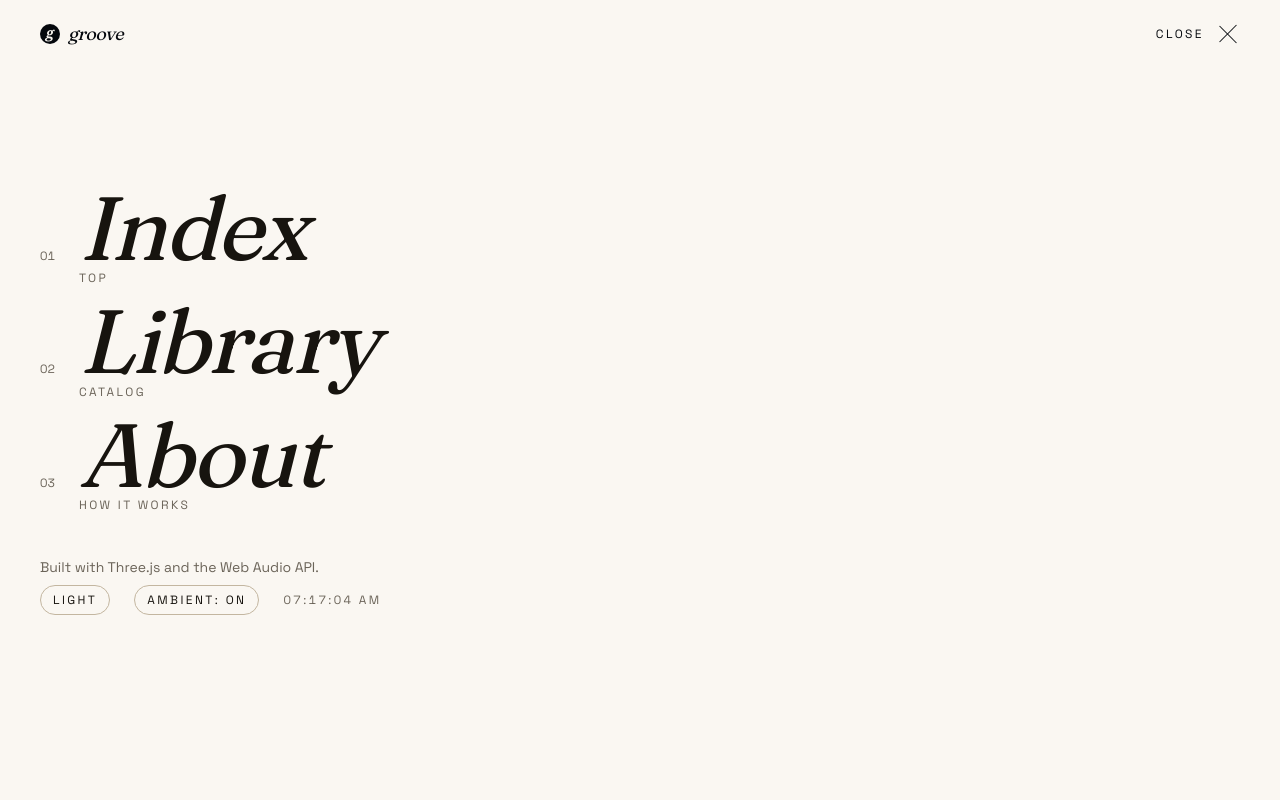
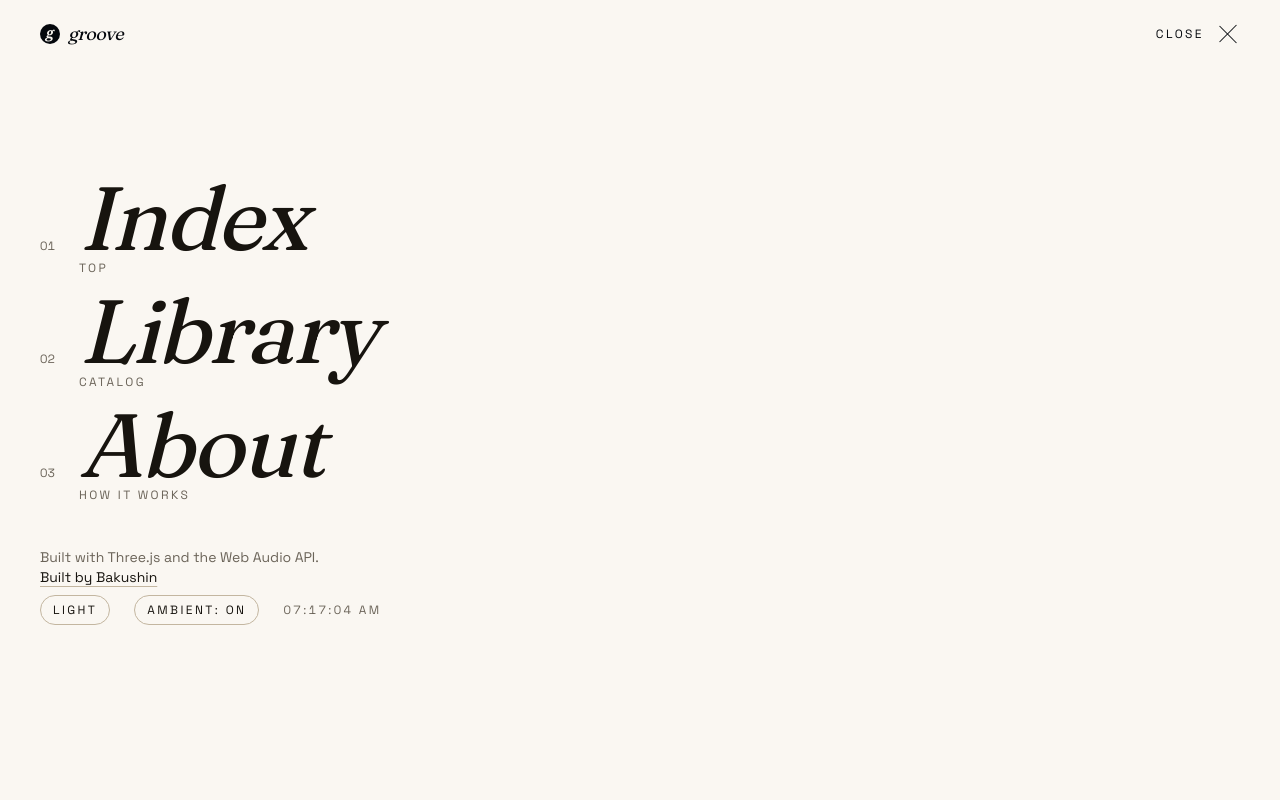
Before and after one commit to qweqwe255zxc/groove, a Next.js app: page / in a window 1280 px wide. Both pictures are taken after a click on the button "MENU". Shown: the top 800 px of the page. Built offline with nearby package versions, Linux system fonts and the light colour scheme; no server answers.

Commit message:
Add a Built by Bakushin credit link to the menu footer

```diff
--- a/src/components/layout/OverlayMenu.tsx
+++ b/src/components/layout/OverlayMenu.tsx
@@ -143,7 +143,15 @@ export default function OverlayMenu() {
         className="mt-8 flex max-w-lg flex-wrap items-center justify-between gap-x-8 gap-y-2 text-xs uppercase tracking-[0.2em] text-muted"
       >
         <p className="max-w-sm normal-case tracking-normal text-sm">
-          Built with Three.js and the Web Audio API.
+          Built with Three.js and the Web Audio API.{" "}<br/>
+          <a
+            href="https://github.com/qweqwe255zxc"
+            target="_blank"
+            rel="noopener noreferrer"
+            className="text-fg underline decoration-line underline-offset-4 hover:decoration-fg"
+          >
+            Built by Bakushin
+          </a>
         </p>
         <div className="flex items-center gap-6">
           <ThemeToggle variant="menu" />
```
